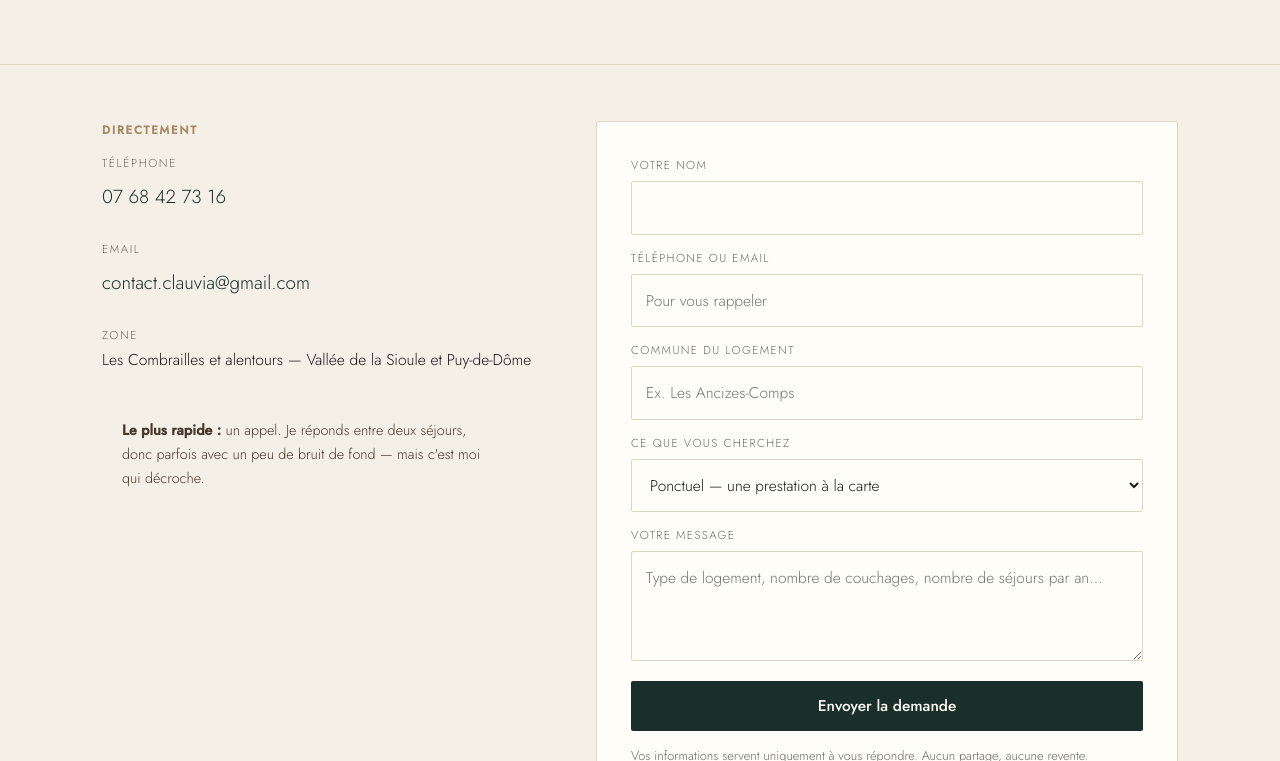
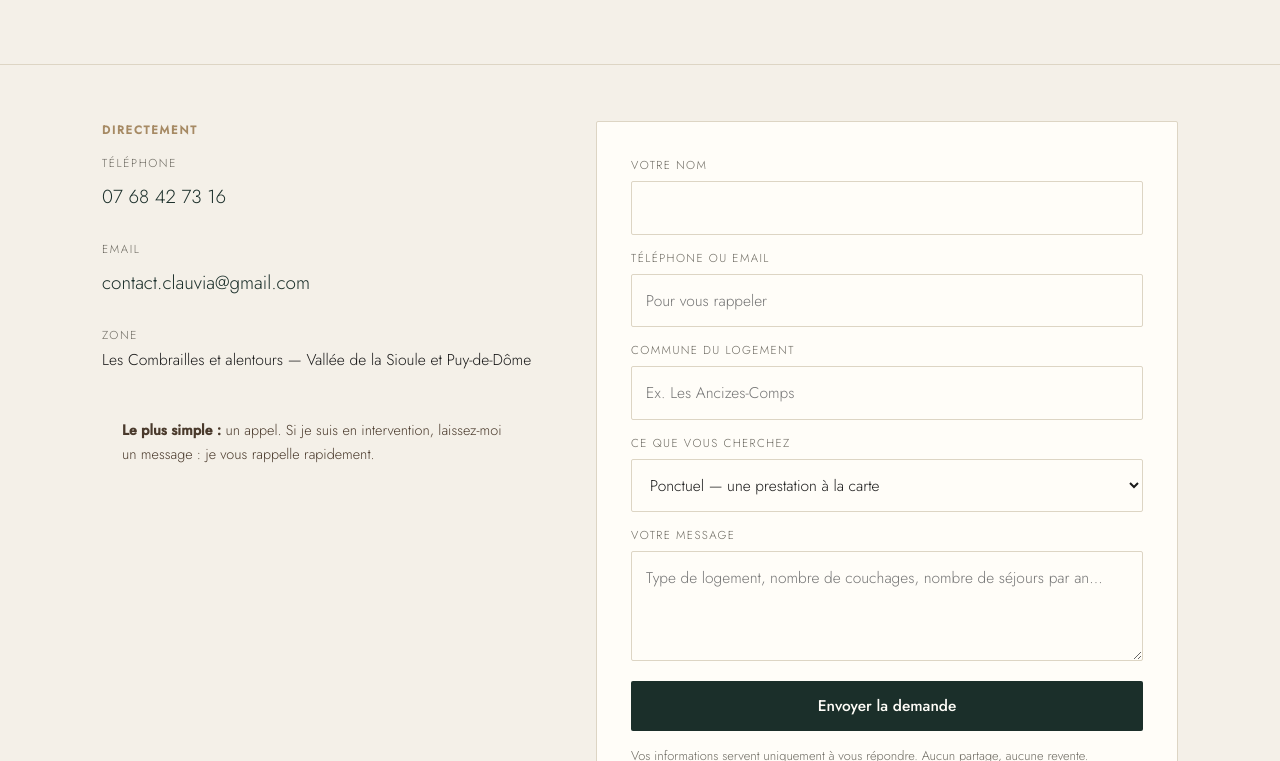
Before and after one commit to maxroche1/clauvia-site, a plain HTML site: page contact.html in a window 1280 px wide. Shown: the part 339-1100 px from the top of the page. Drawn offline with nearby package versions, Linux system fonts and the light colour scheme.

Commit message:
Contact : encart d'appel reformulé

```diff
--- a/contact.html
+++ b/contact.html
@@ -80,8 +80,8 @@
         </div>
 
         <div class="rappel">
-          <b>Le plus rapide :</b> un appel. Je réponds entre deux séjours, donc parfois avec un peu
-          de bruit de fond — mais c'est moi qui décroche.
+          <b>Le plus simple :</b> un appel. Si je suis en intervention, laissez-moi un message :
+          je vous rappelle rapidement.
         </div>
       </div>
 
```
